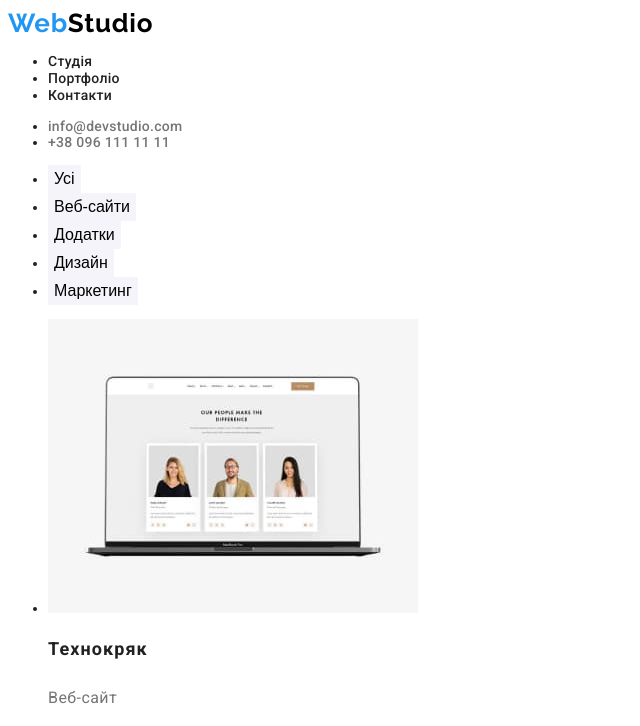
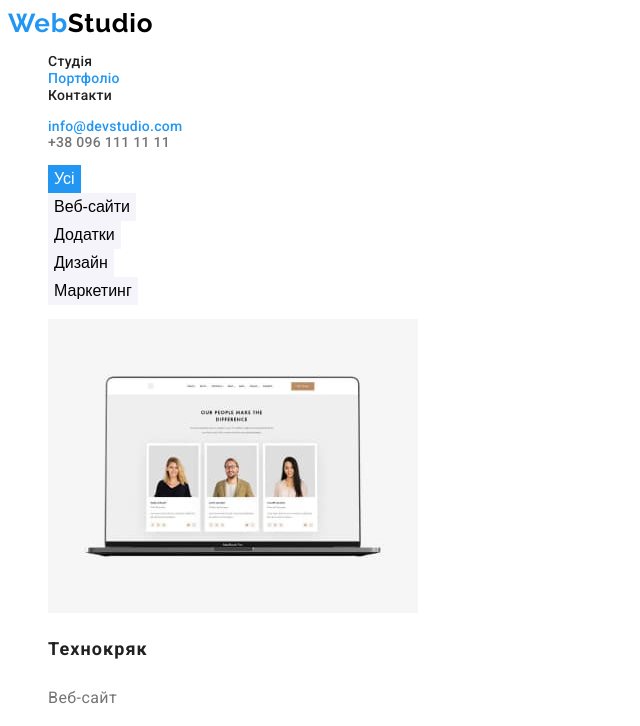
Before and after one commit to IraTokar/goit-homework-02, a plain HTML site: page portfolio.html in a window 1280 px wide. Shown: the top 726 px of the page, without its empty margins (0-640 px from the left). Drawn offline with Linux system fonts and the light colour scheme.

Commit message:
Змінила класи для логотипу, забрала зі списків стилі, добавила стилі до активних посилань та кнопок

```diff
--- a/css/styles.css
+++ b/css/styles.css
@@ -33,19 +33,20 @@ body {
 /* Header styles */
 
 .header-logo {
-    color: #000;
+    color: var(--accent-color);
     font-family: var(--secondary-font);
     font-size: 26px;
     font-weight: 700;
     letter-spacing: 0.78px;
 }
 
-.logo-accent {
-    color: var(--accent-color);
-    font-size: 26px;
-    font-weight: 700;
-    letter-spacing: 0.78px;
-    font-family: var(--secondary-font);
+.logo-black {
+    color: #000;
+
+}
+
+.list {
+    list-style: none;
 }
 
 .header-link {
@@ -63,6 +64,10 @@ body {
     color: var(--description-text-color);
     font-weight: 500;
     letter-spacing: 0.28px;
+}
+
+.active-link {
+    color: var(--accent-color);
 }
 
 .contact-link:hover,
@@ -151,12 +156,16 @@ body {
     background-color: var(--background-color-dark);
 }
 
-.footer-logo {
-    color: var(--secondary-text-color);
+.logo {
+    color: var(--accent-color);
     font-family: var(--secondary-font);
     font-size: 26px;
     font-weight: 700;
     letter-spacing: 0.78px;
+}
+
+.logo-white {
+    color: var(--secondary-text-color);
 }
 
 .map-link {
@@ -198,6 +207,11 @@ body {
     background-color: var(--accent-color);
 }
 
+.active-button {
+    background-color: var(--accent-color);
+    color: var(--secondary-text-color);
+}
+
 /* Projects styles */
 
 .progect-name {
--- a/portfolio.html
+++ b/portfolio.html
@@ -20,21 +20,25 @@
     <header class="header">
       <!-- Header navigation -->
       <nav class="header-navigations">
-        <a class="link header-logo" href="./index.html"
-          ><span class="logo-accent">Web</span>Studio</a
+        <a class="link logo" href="./index.html"
+          >Web<span class="logo-black">Studio</span></a
         >
-        <ul class="header-links-nav">
+        <ul class="list header-links-nav">
           <li><a class="link header-link" href="./index.html">Студія</a></li>
           <li>
-            <a class="link header-link" href="./portfolio.html">Портфоліо</a>
+            <a class="link header-link active-link" href="./portfolio.html"
+              >Портфоліо</a
+            >
           </li>
           <li><a class="link header-link" href="#">Контакти</a></li>
         </ul>
       </nav>
       <!-- Header contacts -->
-      <ul class="header-contacts-list">
+      <ul class="list header-contacts-list">
         <li class="contact-link-item">
-          <a class="link contact-link" href="mailto:info@devstudio.com"
+          <a
+            class="link contact-link active-link"
+            href="mailto:info@devstudio.com"
             >info@devstudio.com</a
           >
         </li>
@@ -51,9 +55,9 @@
       <section>
         <h1 hidden>Портфоліо</h1>
         <!-- Buttons -->
-        <ul class="portfolio-buttons">
+        <ul class="list portfolio-buttons">
           <li class="portfolio-button">
-            <button class="button" type="button">Усі</button>
+            <button class="button active-button" type="button">Усі</button>
           </li>
           <li class="portfolio-button">
             <button class="button" type="button">Веб-сайти</button>
@@ -70,7 +74,7 @@
         </ul>
 
         <!-- Projects -->
-        <ul class="portfolio-projects">
+        <ul class="list portfolio-projects">
           <li class="project-item">
             <a class="link project-link" href="">
               <img
@@ -186,8 +190,8 @@
     <!-- Footer -->
     <footer class="footer">
       <!-- Footer navigation -->
-      <a class="link footer-logo" href="./index.html"
-        ><span class="logo-accent">Web</span>Studio</a
+      <a class="link logo" href="./index.html"
+        >Web<span class="logo-white">Studio</span></a
       >
       <!-- Footer contacts -->
       <address class="footer-contacts">
```
Also changed, not shown: index.html (+17 -11 lines).
